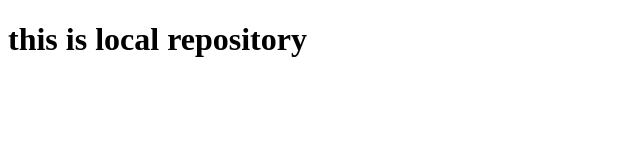
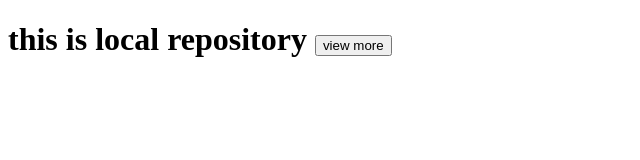
Before and after one commit to phaneendra-nikhil/local-repository, a plain HTML site: page main.html in a window 1280 px wide. Shown: the whole page, without its empty margins (0-640 px from the left). Drawn offline with Linux system fonts and the light colour scheme.

Commit message:
button change

```diff
--- a/main.html
+++ b/main.html
@@ -6,6 +6,8 @@
     <title>Document</title>
 </head>
 <body>
-    <h1>this is local repository</h1>
+    <h1>this is local repository
+        <button>view more</button>
+    </h1>
 </body>
 </html>
```
